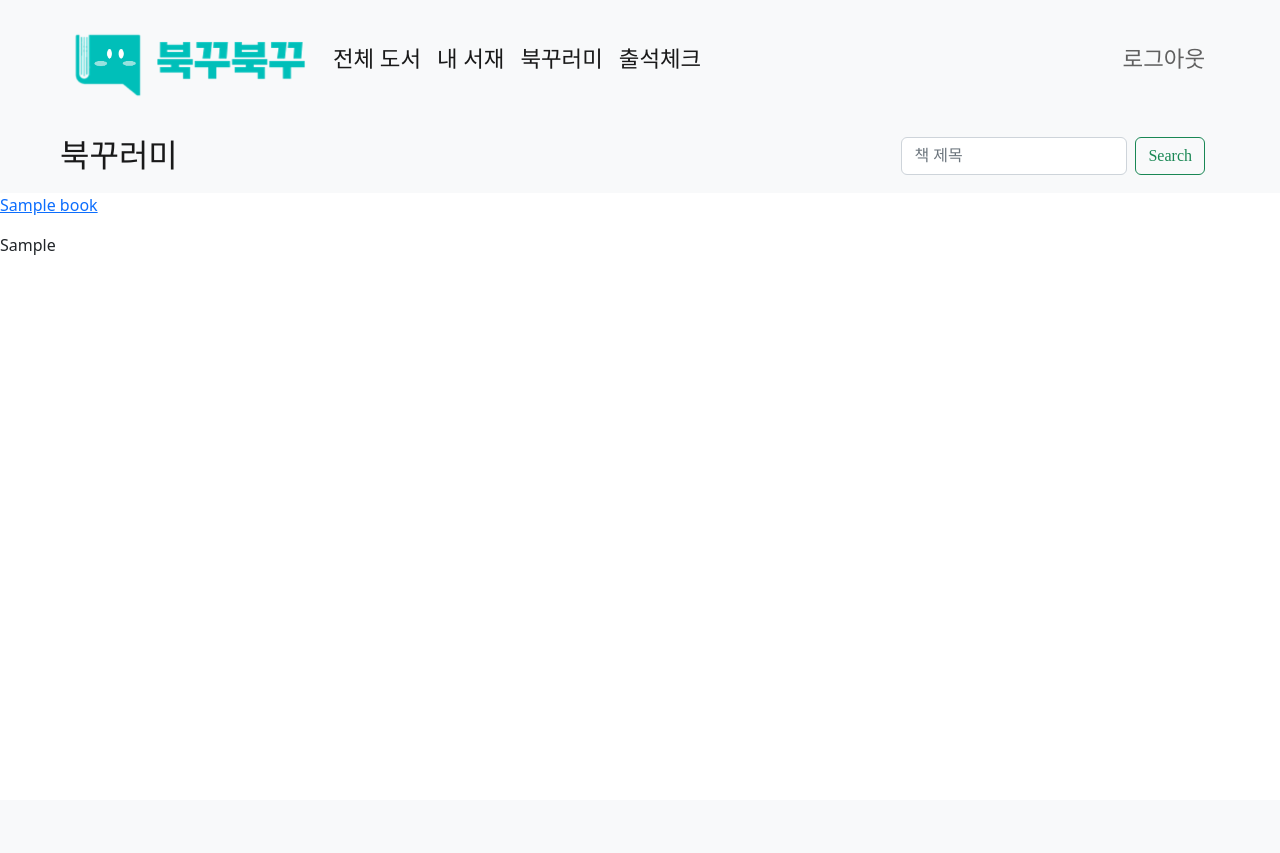
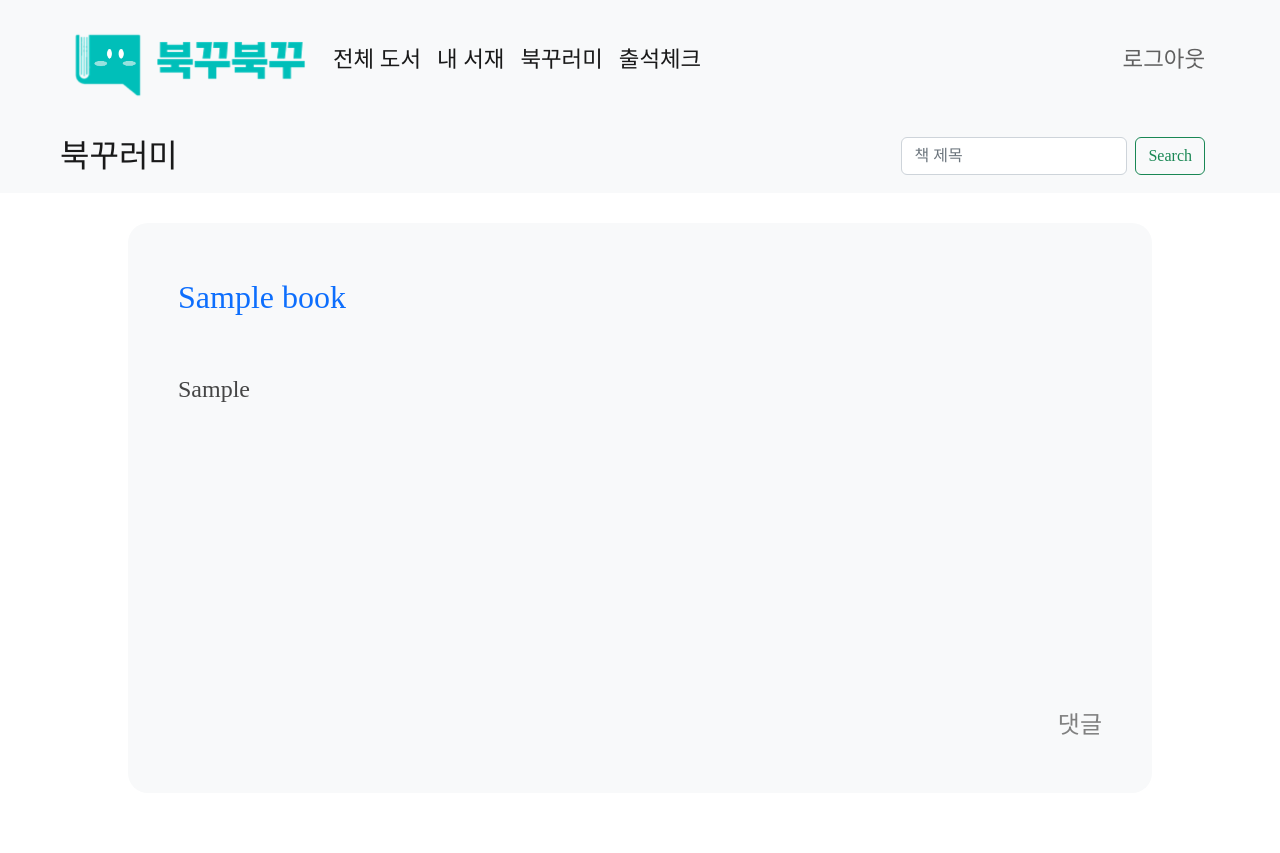
Before and after one commit to BookkuBookku/BookkuBookku, a PHP site: page /bugkkuleomi.php in a window 1280 px wide. Before the commit the page ends 255 px from the top, so only its background shows below. Run offline with PHP 8.4, Linux system fonts and the light colour scheme; the visitor is signed in with stand-in values (Sample User, id 1); tables that the repository leaves empty or names only in its code hold one stand-in row (values such as "Sample post"); some libraries are stand-ins or nearby versions; some web fonts are replaced.

Commit message:
add bugkkuleomi css

```diff
--- a/bugkkuleomi.php
+++ b/bugkkuleomi.php
@@ -3,6 +3,10 @@
 
 ?>
 
+<link href=".\css\bookkuleomi.css" rel="stylesheet" type="text/css" />
+<link rel="stylesheet" href="https://unpkg.com/aos@2.3.1/dist/aos.css">
+<script src="https://unpkg.com/aos@2.3.1/dist/aos.js"></script>
+<script src="https://code.jquery.com/jquery-1.12.4.min.js"></script>
 <nav class="navbar bg-light">
   <div class="container-fluid" style="padding: 0px 75px 0px 60px;">
     <a class="navbar-brand" style="font-size:2em;">북꾸러미</a>
@@ -12,7 +16,7 @@
       </form>
   </div>
 </nav>
-
+<section class="bookku_section" style="overflow: hidden;">
   <?php
     $query = "SELECT PHASE.PID, PHASE.SENTENCE, BOOK.NAME
             FROM PHASE,BOOK
@@ -29,8 +33,16 @@ while($row = $stmt -> fetch(PDO::FETCH_ASSOC)){//결과를 출력한다.
     $sentence = $row['SENTENCE'];
     $name = $row['NAME'];
   ?>
-  <p> <a href="phase_detail.php?pid=<?=$pid?>"> <?= $name?> </a></p>
-  <p> <?= $sentence?> </br> </br> </a></p>
+  <div class="phase_box" data-aos="fade-up">
+  <!-- <div class="phase_box"> -->
+    <a class="book_name" href="phase_detail.php?pid=<?=$pid?>"> <?= $name?> </a>
+    <p class="phase"> <?= $sentence?></p>
+    <a class="comment" href="phase_detail.php?pid=<?=$pid?>">댓글</a>
+  </div>
     <?php
     }
   ?>
+</section>
+<script>
+  AOS.init();
+</script>
--- /dev/null
+++ b/css/bookkuleomi.css
@@ -0,0 +1,35 @@
+section{
+    width: 80%;
+    margin: 30px auto;
+}
+.phase_box{
+    height: calc(100vh - 230px);
+    background-color: #f8f9fa;
+    border-radius: 20px;
+    padding: 50px;
+    margin-bottom: 30px;
+}
+
+html::-webkit-scrollbar {
+    display: none; /* 크롬, 사파리, 오페라, 엣지 */
+}
+.book_name{
+    font-size: xx-large;
+    text-decoration: none;
+}
+.phase{
+    margin-top: 50px;
+    font-size: x-large;
+    color: rgb(69, 69, 69);
+    word-break:keep-all;
+}
+.comment{
+    font-size: x-large;
+    text-decoration: none;
+    color: gray;
+    float:right;
+
+    position: absolute;
+    bottom: 50px;
+    right: 50px;
+}
```
Also changed, not shown: css/phase_detail.css (added, +25 -0 lines), phase_detail.php (+17 -6 lines). Lines whose indentation alone changed are shown as unchanged.
